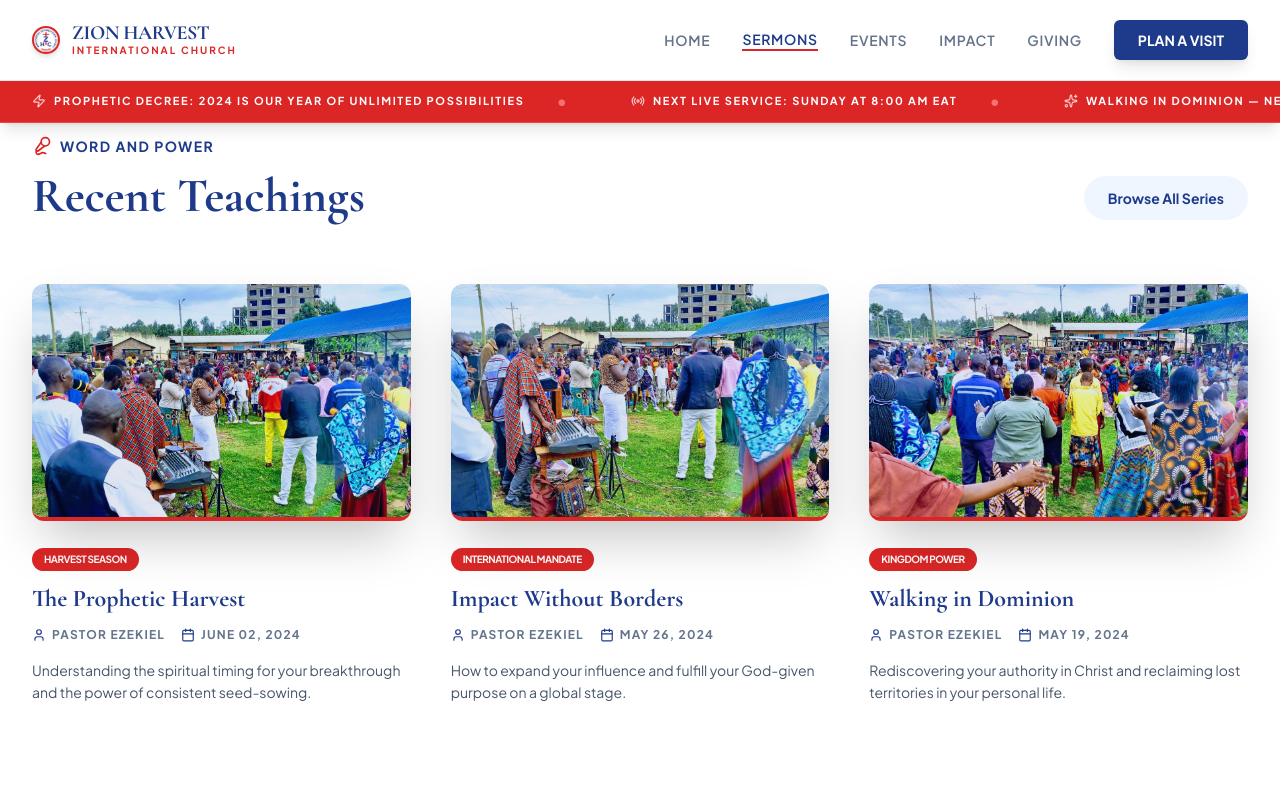
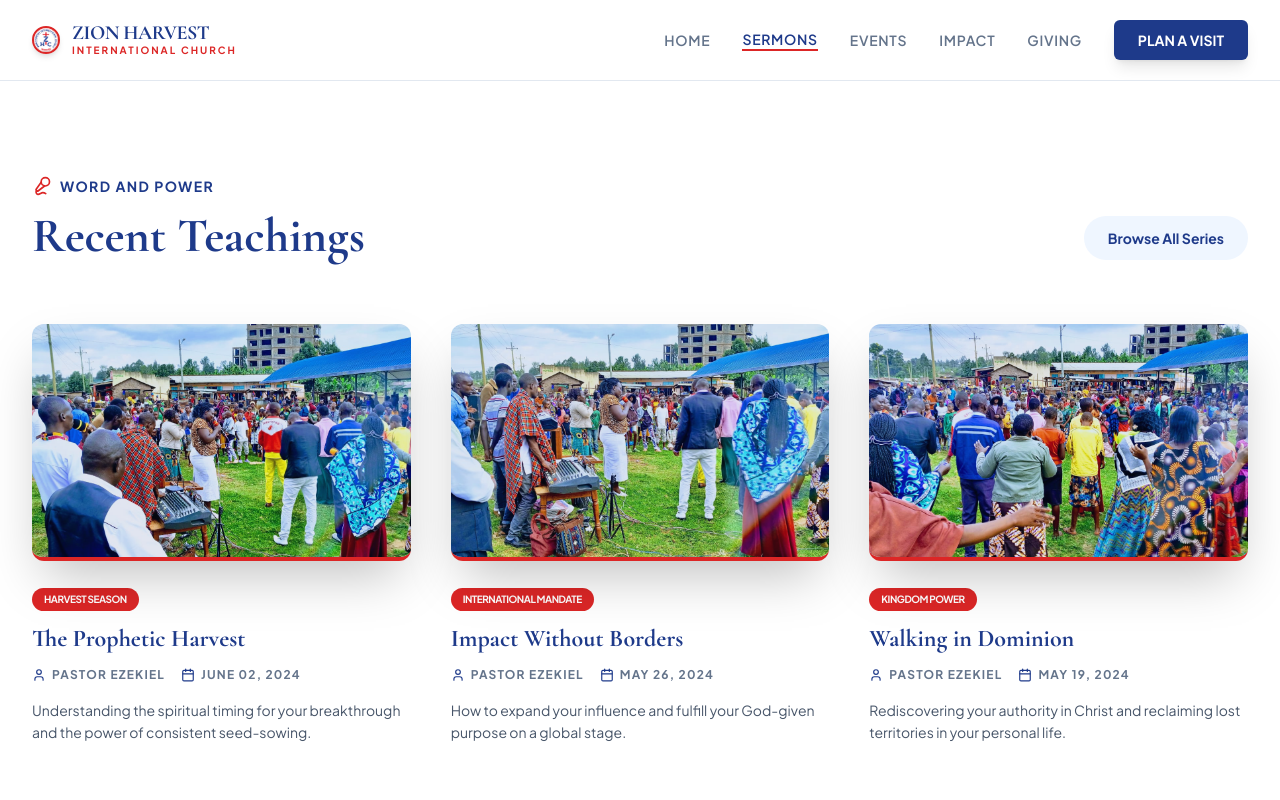
Before and after one commit to Davoste/zion0, a React (Vite) app: page / in a window 1280 px wide. Both pictures are taken after a click on the button "SERMONS". Shown: the top 800 px of the page. Built offline with nearby package versions, Linux system fonts and the light colour scheme.

Commit message:
Remove AnnouncementTicker component from App

```diff
--- a/App.tsx
+++ b/App.tsx
@@ -1,7 +1,6 @@
 
 import React, { useState, useEffect } from 'react';
 import Navbar from './components/Navbar';
-import AnnouncementTicker from './components/AnnouncementTicker';
 import Hero from './components/Hero';
 import ScriptureSection from './components/ScriptureSection';
 import SermonList from './components/SermonList';
@@ -20,21 +19,21 @@ const App: React.FC = () => {
     switch (activeTab) {
       case 'home':
         return (
-          <div className="mt-8">
+          <>
             <Hero />
             <ScriptureSection />
             <SermonList />
             <EventCalendar />
             <Gallery />
-          </div>
+          </>
         );
       case 'sermons':
-        return <div className="mt-10"><SermonList /></div>;
+        return <div className="pt-20"><SermonList /></div>;
       case 'events':
-        return <div className="mt-10"><EventCalendar /></div>;
+        return <div className="pt-20"><EventCalendar /></div>;
       case 'about':
         return (
-          <div className="pt-40 pb-24 max-w-4xl mx-auto px-4">
+          <div className="pt-32 pb-24 max-w-4xl mx-auto px-4">
             <h1 className="text-5xl font-bold mb-12 serif text-center text-blue-900">Our Story</h1>
             <div className="aspect-video mb-12 rounded-3xl overflow-hidden shadow-2xl border-b-8 border-red-600">
               <img src="https://images.unsplash.com/photo-1544427928-142ca20488d5?auto=format&fit=crop&q=80&w=1200" alt="Church" className="w-full h-full object-cover" />
@@ -64,7 +63,7 @@ const App: React.FC = () => {
         );
       case 'give':
         return (
-          <div className="pt-40 pb-24 min-h-screen bg-slate-50 flex flex-col items-center px-4">
+          <div className="pt-32 pb-24 min-h-screen bg-slate-50 flex flex-col items-center px-4">
              <div className="max-w-2xl w-full bg-white rounded-3xl p-8 md:p-12 shadow-2xl border border-slate-200 border-t-8 border-red-600">
                 <h1 className="text-4xl font-bold mb-4 serif text-center text-blue-900">Kingdom Investment</h1>
                 <p className="text-slate-500 text-center mb-12 font-medium">
@@ -108,7 +107,6 @@ const App: React.FC = () => {
   return (
     <div className="min-h-screen flex flex-col selection:bg-red-600 selection:text-white">
       <Navbar activeTab={activeTab} setActiveTab={setActiveTab} />
-      <AnnouncementTicker />
 
       <main className="flex-grow">
         {renderContent()}
```
